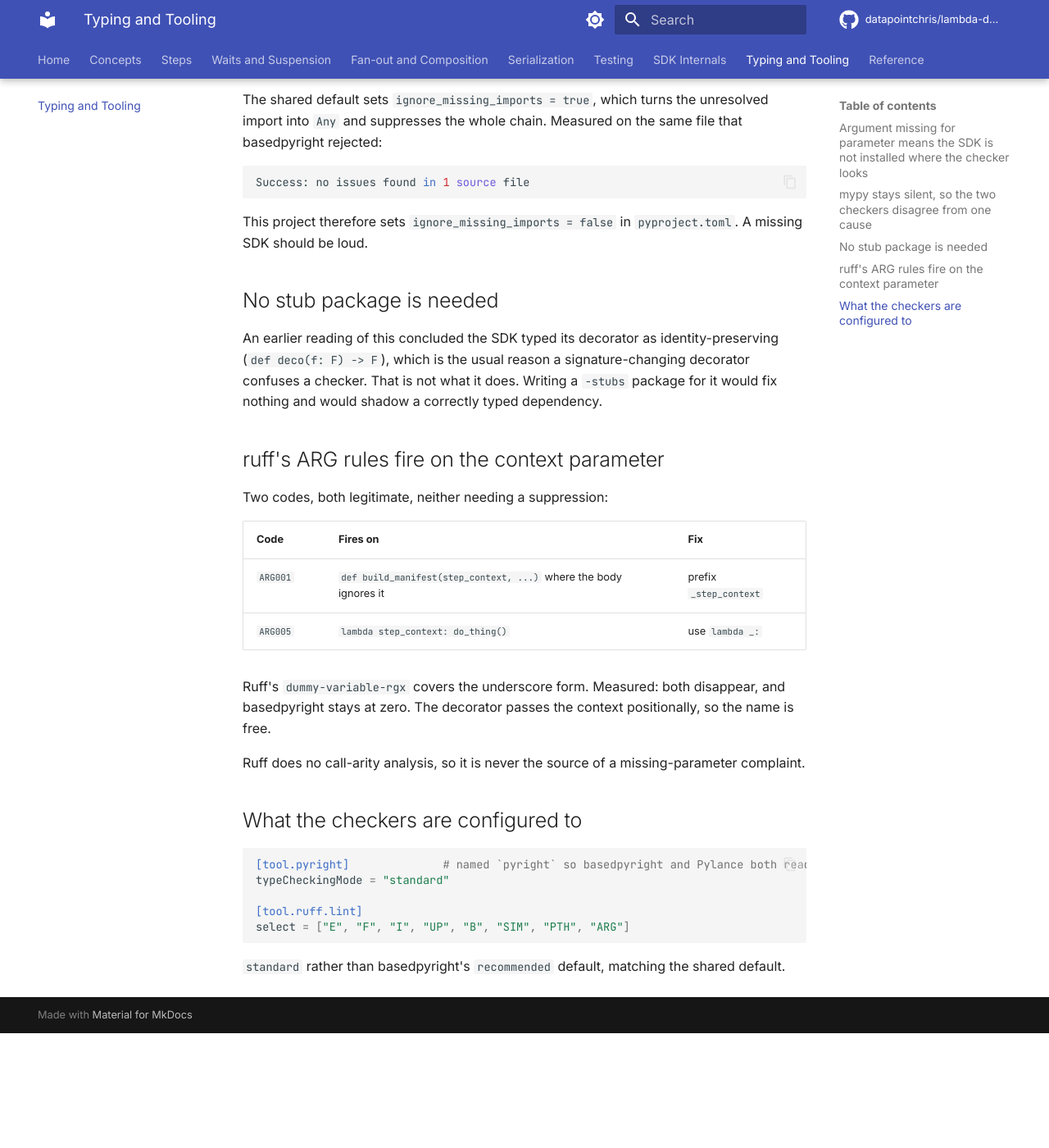
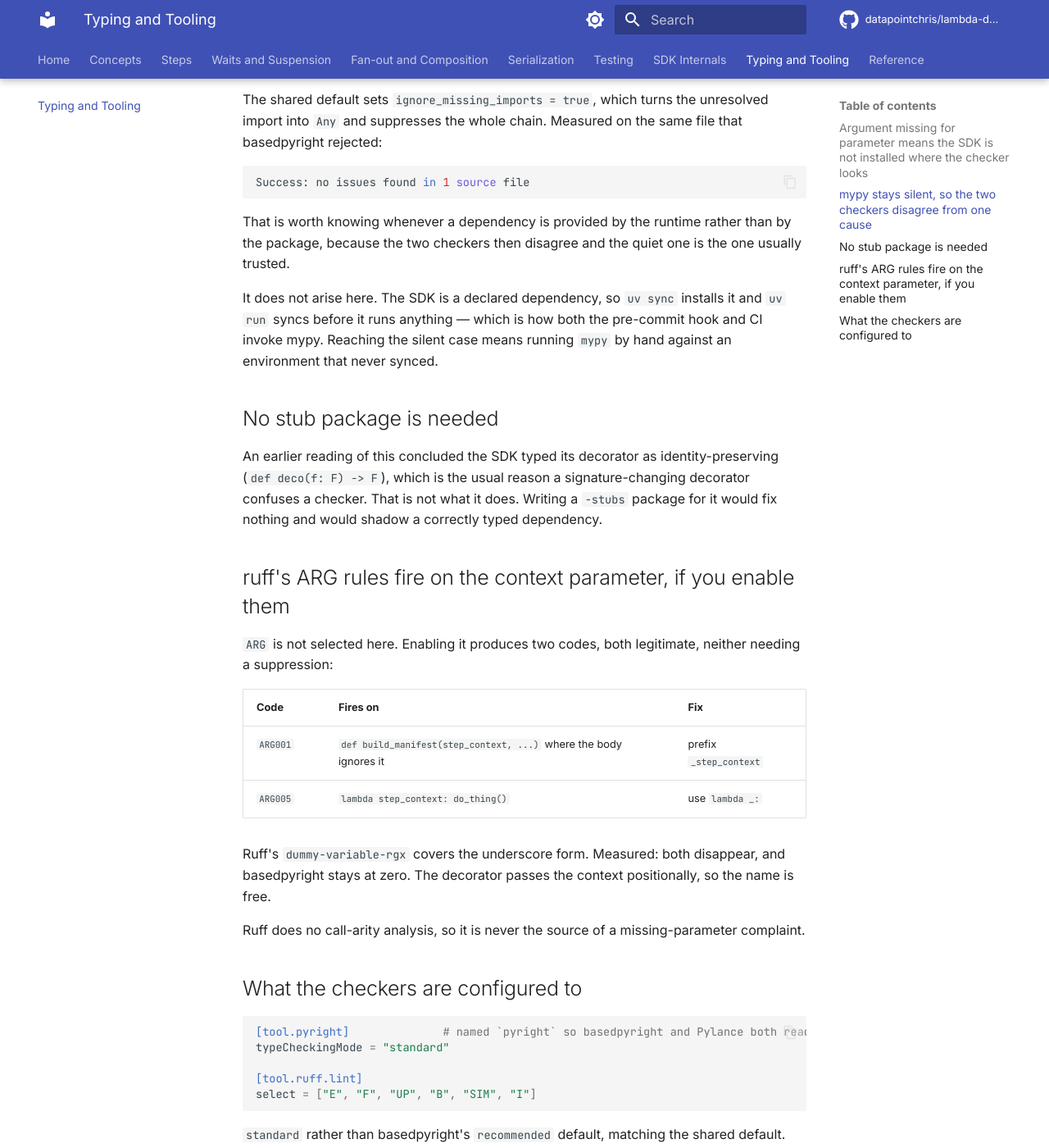
Before and after one commit to datapointchris/lambda-durable-functions, an MkDocs documentation site: the page built from docs/typing-and-tooling.md, in a window 1280 px wide and 1400 px high, scrolled down 982 px. Shown: the whole window at 82% size. Built offline with MkDocs 1.6.1 and Material for MkDocs 9.7.7, drawn with Linux system fonts in a browser that asks for light colours; comment, search, counter and statistics services are not loaded; before the commit the page ends 2242 px from its top, so only the background shows below that; some of the changed text lies outside the part shown.

Commit message:
chore: take the shared ruff select and mypy import handling
Drops PTH and ARG from the select list and lets missing imports be ignored,
which is the shared default in both cases.

PTH governed nothing: no os.path call, no pathlib import, no filesystem access
anywhere in the repo. ARG reached three parameter names in two test files, all
of which still read correctly.

Ignoring missing imports only differs when the SDK is absent, and it never is —
it is a declared dependency, and both the hook and CI invoke mypy through
uv run, which syncs first. The boto3 override existed to scope that setting and
had nothing left to scope.

typing-and-tooling.md keeps both findings and stops claiming the project sets
either value. The pinned suite count came out of four places; a count in a doc
is wrong on the next commit that adds a test.

184 passed, 1 xfailed. ruff 0.12.5 and mypy clean, mkdocs --strict builds.

````diff
--- a/docs/typing-and-tooling.md
+++ b/docs/typing-and-tooling.md
@@ -45,8 +45,12 @@ The shared default sets `ignore_missing_imports = true`, which turns the unresol
 Success: no issues found in 1 source file
 ```
 
-This project therefore sets `ignore_missing_imports = false` in `pyproject.toml`. A missing SDK
-should be loud.
+That is worth knowing whenever a dependency is provided by the runtime rather than by the package,
+because the two checkers then disagree and the quiet one is the one usually trusted.
+
+It does not arise here. The SDK is a declared dependency, so `uv sync` installs it and `uv run`
+syncs before it runs anything — which is how both the pre-commit hook and CI invoke mypy. Reaching
+the silent case means running `mypy` by hand against an environment that never synced.
 
 ## No stub package is needed
 
@@ -55,9 +59,10 @@ An earlier reading of this concluded the SDK typed its decorator as identity-pre
 checker. That is not what it does. Writing a `-stubs` package for it would fix nothing and would
 shadow a correctly typed dependency.
 
-## ruff's ARG rules fire on the context parameter
+## ruff's ARG rules fire on the context parameter, if you enable them
 
-Two codes, both legitimate, neither needing a suppression:
+`ARG` is not selected here. Enabling it produces two codes, both legitimate, neither needing a
+suppression:
 
 | Code | Fires on | Fix |
 | --- | --- | --- |
@@ -76,7 +81,9 @@ Ruff does no call-arity analysis, so it is never the source of a missing-paramet
 typeCheckingMode = "standard"
 
 [tool.ruff.lint]
-select = ["E", "F", "I", "UP", "B", "SIM", "PTH", "ARG"]
+select = ["E", "F", "UP", "B", "SIM", "I"]
 ```
 
-`standard` rather than basedpyright's `recommended` default, matching the shared default.
+`standard` rather than basedpyright's `recommended` default, matching the shared default. The
+`select` list is the shared default too — `PTH` would govern nothing, because nothing here touches
+the filesystem.
````
Also changed, not shown: README.md (+1 -1 lines), docs/index.md (+1 -1 lines), docs/testing.md (+6 -7 lines), pyproject.toml (+2 -14 lines).
